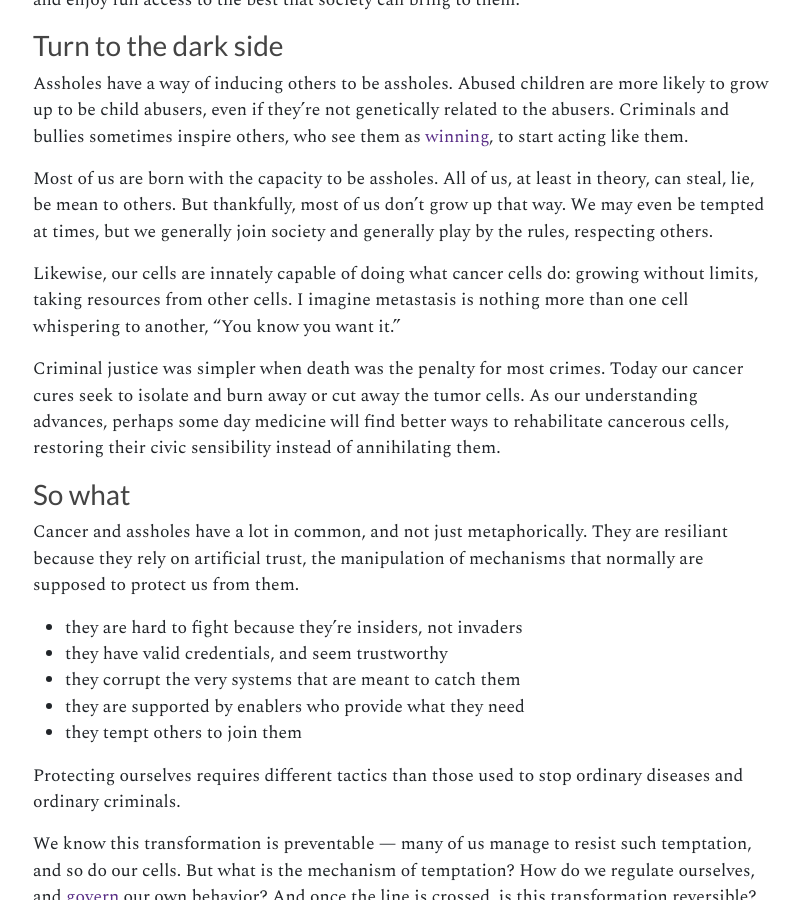
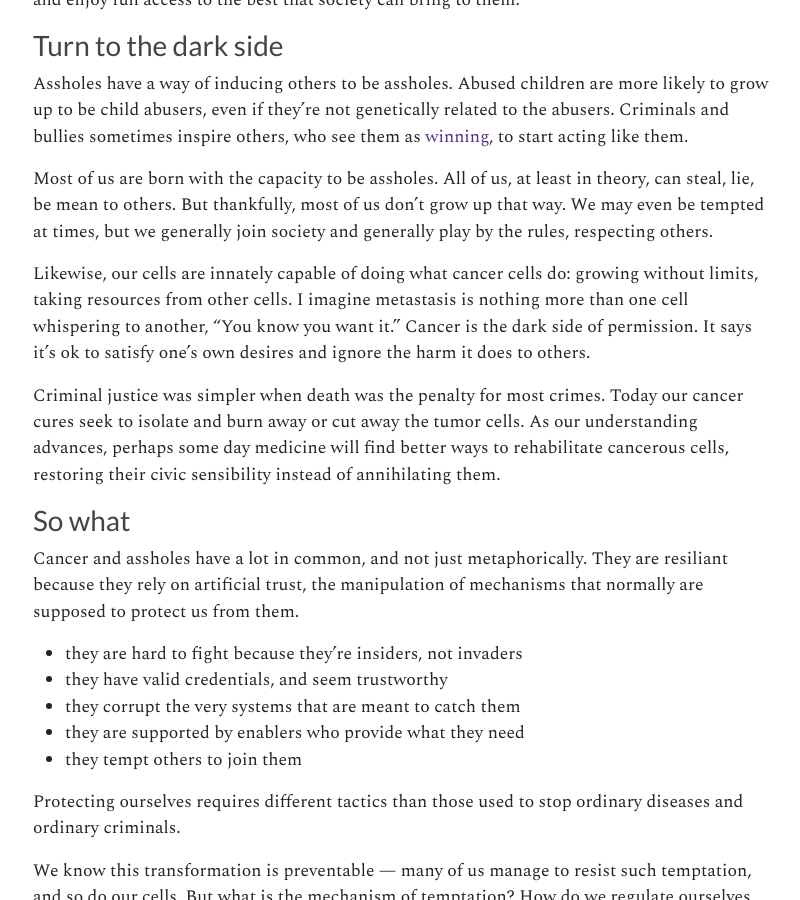
Before and after one commit to straz/artificialtrust, a Jekyll site: the page built from _articles/assholes.md, in a window 1280 px wide and 900 px high, scrolled down 2519 px. Shown: the whole window, without its empty margins (144-944 px from the left). Built offline with Jekyll 4.4.1, drawn with Linux system fonts in a browser that asks for light colours; nearby versions of some CDN libraries.

Commit message:
dark side

```diff
--- a/_articles/assholes.md
+++ b/_articles/assholes.md
@@ -151,7 +151,9 @@ respecting others.
 Likewise, our cells are innately capable of doing what cancer cells
 do: growing without limits, taking resources from other cells. I
 imagine metastasis is nothing more than one cell whispering to
-another, "You know you want it."
+another, "You know you want it." Cancer is the dark side of
+permission.  It says it's ok to satisfy one's own desires and ignore
+the harm it does to others.
 
 Criminal justice was simpler when death was the penalty for most
 crimes.  Today our cancer cures seek to isolate and burn away or cut
```
